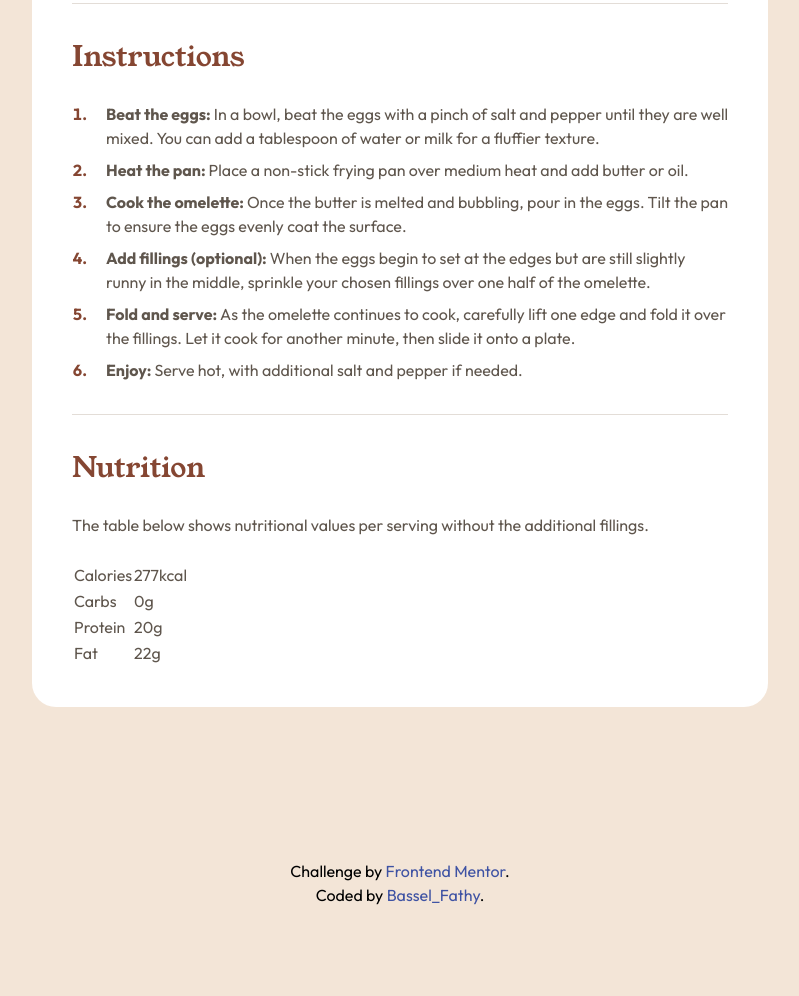
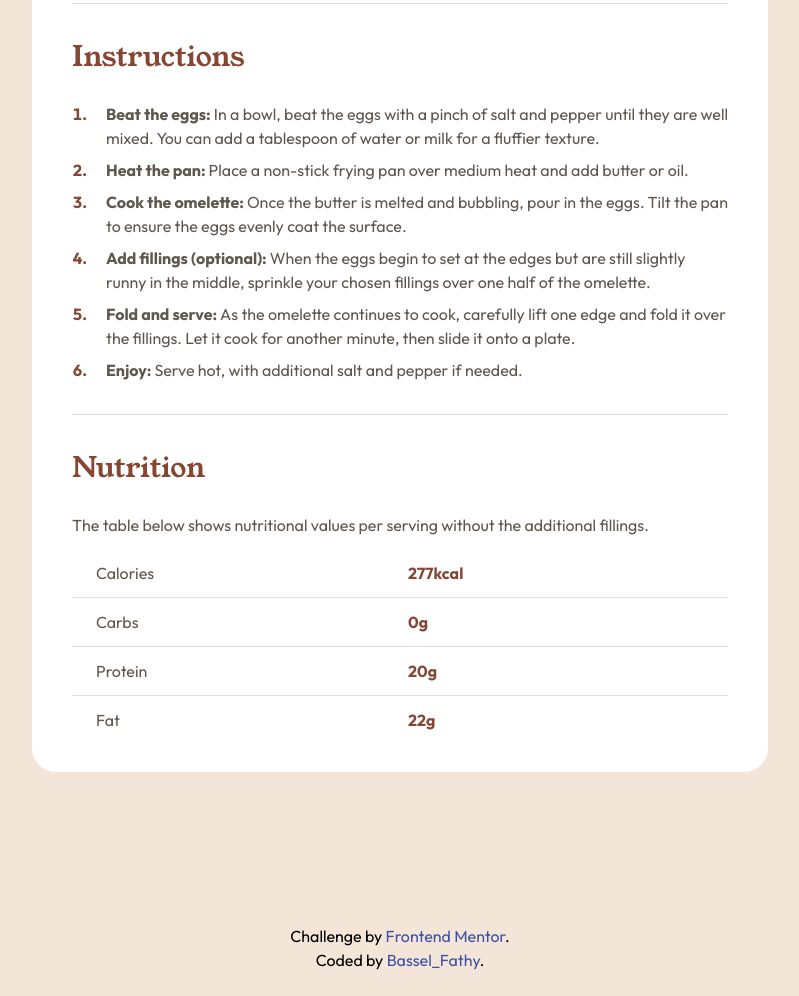
Before and after one commit to Basselfathy/Frontend-Mentor-Recipe-Page-Challenge, a plain HTML site: page index.html in a window 1280 px wide. Shown: the part 1121-2117 px from the top of the page, without its empty margins (240-1039 px from the left). Before the commit the page ends 2052 px from the top, so only its background shows below. Drawn offline with Linux system fonts and the light colour scheme.

Commit message:
Update css.css

```diff
--- a/css.css
+++ b/css.css
@@ -97,23 +97,29 @@ li::marker {
 
 
 /* styles */
-body{
+body {
 	background: var(--color-stone-100);
 	display: grid;
-    justify-content: center;
-    font-family: 'Outfit', sans-serif;
+	font-family: "Outfit", sans-serif;
 }
 
-strong{
+main {
+	padding-inline: var(--spacing-600);
+	justify-self: center;
+}
+
+strong {
 	font-weight: 700;
 }
 
-ul, ol{
+ul,
+ol {
 	display: grid;
 	gap: var(--spacing-100);
 }
 
-.recipe__card{
+.recipe__card {
+	width: 100%;
 	max-width: 46rem;
 	margin-block: var(--spacing-1600);
 	background: var(--color-white);
@@ -121,34 +127,35 @@ ul, ol{
 	border-radius: var(--spacing-300);
 }
 
-.recipe__img{
+.recipe__img {
 	padding-inline: var(--spacing-500);
 	padding-block-start: var(--spacing-500);
 }
 
-img{
+img {
 	max-width: 100%;
 	border-radius: var(--spacing-150);
 }
 
-.content{
+.content {
 	display: grid;
 	gap: var(--spacing-400);
 	padding: var(--spacing-500);
 }
 
-h1, h2{
-    font-family: 'Young Serif', serif;
+h1,
+h2 {
+	font-family: "Young Serif", serif;
 }
 
-h3{
+h3 {
 	margin-block-end: var(--spacing-200);
 	font-size: var(--font-size-desktop-text-preset-3);
 	font-weight: 600;
 	color: var(--color-rose-800);
 }
 
-h1{
+h1 {
 	line-height: 1;
 	color: var(--color-stone-900);
 	margin-block-end: var(--spacing-400);
@@ -156,85 +163,91 @@ h1{
 	font-weight: 400;
 }
 
-.recipe__time{
+.recipe__time {
 	background-color: var(--color-rose-50);
 	padding: var(--spacing-300);
 	border-radius: var(--spacing-150);
 }
 
-.recipe__time li::marker{
+.recipe__time li::marker {
 	background-color: var(--color-rose-800);
 }
 
-h2{
+h2 {
 	color: var(--color-brown-800);
 	margin-block-end: var(--spacing-300);
 	font-size: var(--font-size-desktop-text-preset-2);
 	font-weight: 400;
 }
 
-.recipe__instructions, .recipe__nutrition{
+.recipe__instructions,
+.recipe__nutrition {
 	border-top: solid 1px var(--color-stone-150);
 	padding-block-start: var(--spacing-400);
 }
 
-.recipe__nutrition > p{
+.recipe__nutrition > p {
 	margin-block-end: var(--spacing-300);
 }
 
-.table{
-	display: grid;
-	gap: var(--spacing-150);
+/* Table Styles */
+.recipe__nutrition__table {
+	width: 100%;
+	border-collapse: collapse;
 }
 
-.table li{
-	display:grid;
-	grid-template-columns: 1fr 1fr;
-	gap: var(--spacing-200);
-	padding-inline: var(--spacing-500);
-	justify-content: space-between;
-	text-align: left;
-	margin: 0;
+.recipe__nutrition__table tr{
+	border-bottom: 1px solid var(--color-stone-150);
 }
 
-.table li strong {
-	color: var(--color-brown-800);
+.recipe__nutrition__table tr:last-child{
+	border:0;
+}
+
+.recipe__nutrition__table tr:not(:first-child):not(:last-child) td {
+    padding-block: var(--spacing-150);
+}
+
+.recipe__nutrition__table tr:first-child td {
+    padding-block-end: var(--spacing-150);
+}
+
+.recipe__nutrition__table tr:last-child td {
+    padding-block-start: var(--spacing-150);
+}
+
+.recipe__nutrition__table td {
+	width: 50%;
+	padding-inline: var(--spacing-300);
+	text-align: left;
 
 }
 
-.divider{
-	min-width: 100%;
-	height: 1px;
-	background-color: var(--color-stone-150);
+.recipe__nutrition__table td:last-child {
+	color: var(--color-brown-800);
+	font-weight: 700;
+	padding-inline-start: var(--spacing-100);
 }
-
 
 /* Media queries */
 
-@media screen and (max-width: 768px) {
-	body{
-		padding-inline: var(--spacing-600);
-	}
-}
-
 @media screen and (max-width: 375px) {
-	body{
-		padding-inline: 0px ;
+	main {
+		padding-inline: 0px;
 	}
 	h1 {
 		font-size: var(--font-size-mobile-text-preset-1);
 	}
-	.recipe__card{
+	.recipe__card {
 		margin-block: 0px;
 	}
-	.content{
+	.content {
 		padding: var(--spacing-400);
 	}
-	.recipe__img{
+	.recipe__img {
 		padding: 0px;
-
 	}
-	img{
+	img {
 		border-radius: 0px;
 	}
 }
```
Lines whose indentation alone changed are shown as unchanged.
